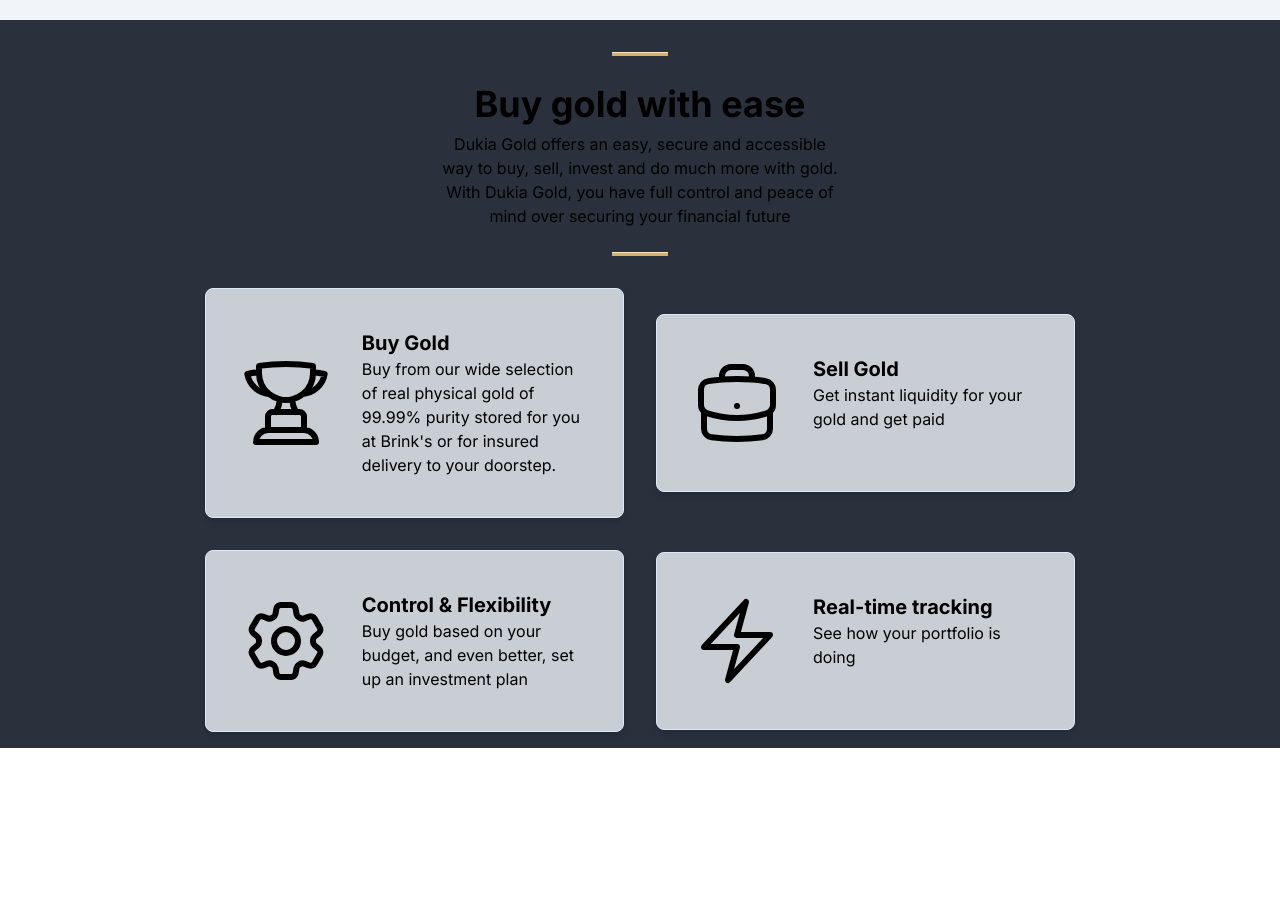
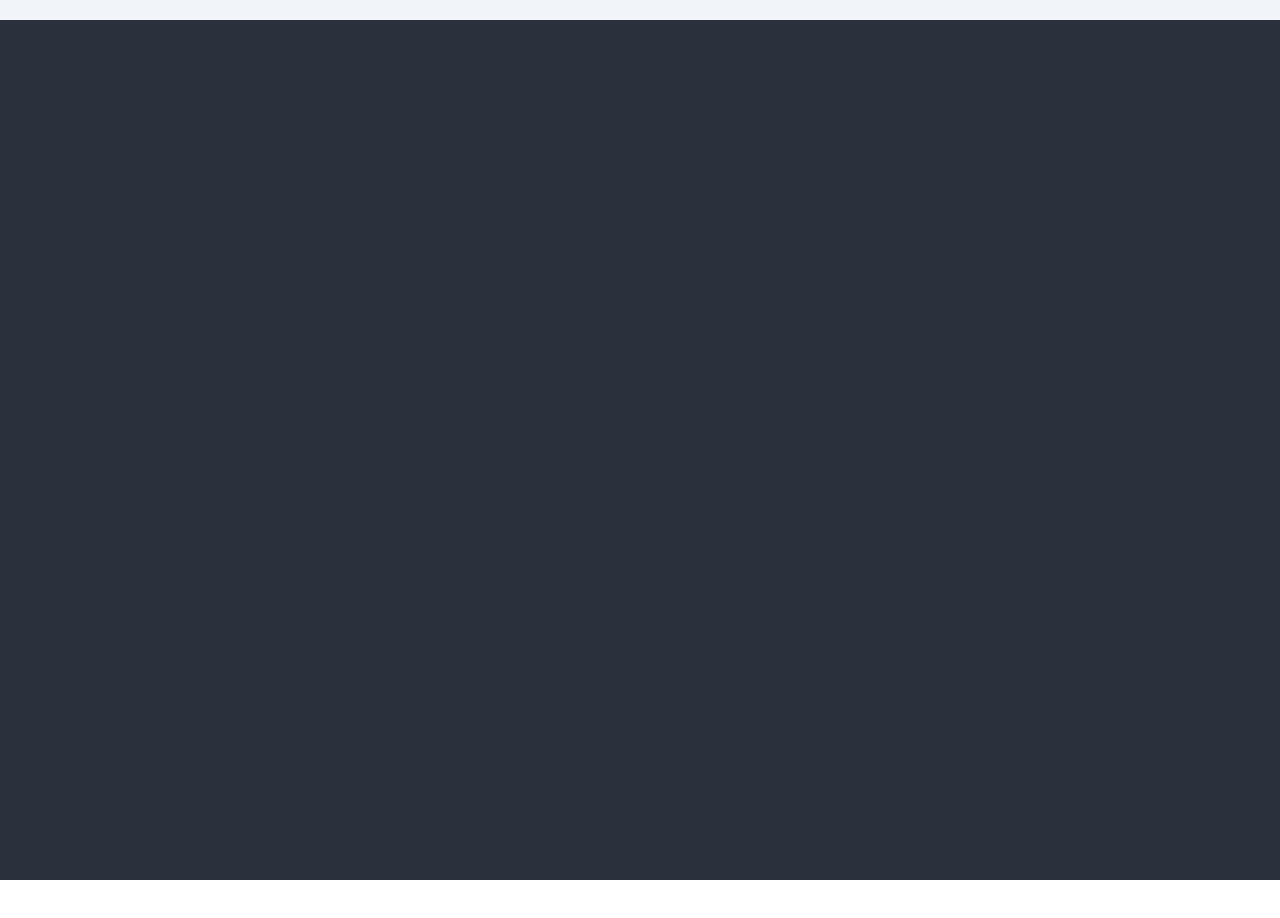
Before and after one commit to Dukia-Gold/dukia-fe-next-ty-1, a Next.js app: page / in a window 1280 px wide. Shown: the part 780-1698 px from the top of the page. Before the commit the page ends 1528 px from the top, so only its background shows below. Built offline with nearby package versions, Linux system fonts and the light colour scheme.

Commit message:
Major changes

```diff
--- a/app/page.tsx
+++ b/app/page.tsx
@@ -4,6 +4,8 @@
 import { useEffect, useState } from "react";
 import { toast, ToastContainer } from "react-toastify";
 import "react-toastify/dist/ReactToastify.css";
+import AOS from "aos";
+import "aos/dist/aos.css"; // You can also use <link> for styles
 
 export default function Home() {
   const [isOnline, setIsOnline] = useState<boolean | null>(null);
@@ -40,14 +42,15 @@
     }
   }, []);
 
+  // AOS.init();
+
   return (
-    <main className="h-[1200px]">
+    <main className="">
       {/* HERO */}
-      <div className="h-screen pt-24 px-3 md:px-12 xl:px-24 py-4 flex flex-col xl:flex-row gap-3 justify-center items-center bg-[#f1f5f9]">
+      <section className="h-screen pt-24 px-3 md:px-12 xl:px-24 py-4 flex flex-col xl:flex-row gap-3 justify-center items-center bg-[#f1f5f9]">
         <Image
           src="https://res.cloudinary.com/dcu3hr3eo/image/upload/v1685716140/Dukia-Gold-Hero_fokz3g.png"
           alt="Gold Bars"
-
           width={1000}
           height={600}
         />
@@ -62,86 +65,193 @@
             metals in Nigeria via a safe and secure trading platform
           </p>
           <div className="flex gap-4">
-            <button className="border hover:bg-dukiaBlue hover:text-white border-dukiaGold px-7 py-3 rounded-3xl">Learn More</button>
-            <button className="bg-dukiaBlue hover:bg-dukiaGold text-white px-7 py-3 rounded-3xl">Buy Gold</button>
+            <button className="border hover:bg-dukiaBlue hover:text-white border-dukiaGold px-7 py-3 rounded-3xl">
+              Learn More
+            </button>
+            <button className="bg-dukiaBlue hover:bg-dukiaGold text-white px-7 py-3 rounded-3xl">
+              Buy Gold
+            </button>
           </div>
         </div>
-      </div>
+      </section>
 
       {/* BUY GOLD WITH EASE */}
-      <div className="flex flex-col px-3 md:px-12 xl:px-24 py-4 bg-dukiaGrey justify-between">
-        <section className=" w-[70%] lg:w-[40%] grid gap-2 p-4 mx-auto delay-[0ms] duration-[600ms] animate-fade-up animate-once animate-duration-[1260ms] animate-delay-[10ms] animate-ease-linear" data-animate-in="animate-fade-up" data-animate-out="animate-fade-down">
+      <section className="flex flex-col gap-8 px-1 md:px-12 xl:px-24 py-20 bg-dukiaGrey justify-between">
+        <div
+          className="grid sm:mx-auto w-[100%] sm:w-[70%] lg:w-[40%] gap-2 py-1 md:p-4"
+          data-aos="fade-up"
+          data-aos-offset="200"
+          data-aos-delay="50"
+          data-aos-duration="800"
+          data-aos-easing="ease-in-out"
+        >
           <hr className="w-14 h-1 bg-dukiaGold mx-auto mb-5" />
-          <h1 className=" font-bold lg:text-4xl md:text-3xl text-2xl light:text-blue dark:text-white text-center">Buy gold with
-              ease</h1>
-          <p className="text-center text-sm text-black dark:text-white md:text-base"> Dukia Gold offers an easy,
-              secure and accessible way to buy, sell, invest and do much more with gold. With Dukia Gold, you have full control and peace of mind over securing your financial future</p>
+          <h1 className=" font-bold lg:text-4xl md:text-3xl text-2xl text-white text-center">
+            Buy gold with ease
+          </h1>
+          <p className="text-center text-sm text-white md:text-base">
+            {" "}
+            Dukia Gold offers an easy, secure and accessible way to buy, sell,
+            invest and do much more with gold. With Dukia Gold, you have full
+            control and peace of mind over securing your financial future
+          </p>
           <hr className="w-14 h-1 bg-dukiaGold mx-auto m-4" />
-        </section>
+        </div>
 
-        <section className="grid w-[80%] mx-auto text-center md:grid-cols-1 lg:grid-cols-2 items-center content-center gap-8">
-          <article className="p-8 py-10  bg-slate-100  ease-in-out duration-300 border border-blue-100 rounded-lg hover:scale-105 hover:shadow-lg shadow-md  bg-opacity-80">
-            <div className="text-smX md:text-base flex flex-row flex-nowrap justify-betweenx">
-              <svg className="text-grey-lite dark:text-slate-700  w-1/3x basis-24 min-w-[96px] " fill="none" stroke="currentColor" stroke-width="1.5" viewBox="0 0 24 24" xmlns="http://www.w3.org/2000/svg" aria-hidden="true">
-                <path stroke-linecap="round" stroke-linejoin="round" d="M16.5 18.75h-9m9 0a3 3 0 013 3h-15a3 3 0 013-3m9 0v-3.375c0-.621-.503-1.125-1.125-1.125h-.871M7.5 18.75v-3.375c0-.621.504-1.125 1.125-1.125h.872m5.007 0H9.497m5.007 0a7.454 7.454 0 01-.982-3.172M9.497 14.25a7.454 7.454 0 00.981-3.172M5.25 4.236c-.982.143-1.954.317-2.916.52A6.003 6.003 0 007.73 9.728M5.25 4.236V4.5c0 2.108.966 3.99 2.48 5.228M5.25 4.236V2.721C7.456 2.41 9.71 2.25 12 2.25c2.291 0 4.545.16 6.75.47v1.516M7.73 9.728a6.726 6.726 0 002.748 1.35m8.272-6.842V4.5c0 2.108-.966 3.99-2.48 5.228m2.48-5.492a46.32 46.32 0 012.916.52 6.003 6.003 0 01-5.395 4.972m0 0a6.726 6.726 0 01-2.749 1.35m0 0a6.772 6.772 0 01-3.044 0"></path>
+        {/* BOXES */}
+        <div className="grid w-[95%] md:w-[80%] mx-auto text-center md:grid-cols-1 lg:grid-cols-2 items-center content-center gap-8">
+          {/* BUY GOLD */}
+          <div
+            data-aos="zoom-in"
+            data-aos-offset="200"
+            data-aos-delay="50"
+            data-aos-duration="800"
+            data-aos-easing="ease-in-out"
+            className=" p-4 sm:py-10 bg-slate-100 ease-in-out duration-300 rounded-lg hover:scale-105 hover:shadow-lg shadow-md  bg-opacity-80"
+          >
+            <div className="text-sm md:text-base flex gap-3 flex-nowrap justify-between">
+              <svg
+                className="text-grey-lite dark:text-slate-700  w-1/3x basis-24 min-w-[96px] "
+                fill="none"
+                stroke="currentColor"
+                strokeWidth="1.5"
+                viewBox="0 0 24 24"
+                xmlns="http://www.w3.org/2000/svg"
+                aria-hidden="true"
+              >
+                <path
+                  strokeLinecap="round"
+                  strokeLinejoin="round"
+                  d="M16.5 18.75h-9m9 0a3 3 0 013 3h-15a3 3 0 013-3m9 0v-3.375c0-.621-.503-1.125-1.125-1.125h-.871M7.5 18.75v-3.375c0-.621.504-1.125 1.125-1.125h.872m5.007 0H9.497m5.007 0a7.454 7.454 0 01-.982-3.172M9.497 14.25a7.454 7.454 0 00.981-3.172M5.25 4.236c-.982.143-1.954.317-2.916.52A6.003 6.003 0 007.73 9.728M5.25 4.236V4.5c0 2.108.966 3.99 2.48 5.228M5.25 4.236V2.721C7.456 2.41 9.71 2.25 12 2.25c2.291 0 4.545.16 6.75.47v1.516M7.73 9.728a6.726 6.726 0 002.748 1.35m8.272-6.842V4.5c0 2.108-.966 3.99-2.48 5.228m2.48-5.492a46.32 46.32 0 012.916.52 6.003 6.003 0 01-5.395 4.972m0 0a6.726 6.726 0 01-2.749 1.35m0 0a6.772 6.772 0 01-3.044 0"
+                ></path>
               </svg>
-              <div className="text-left pl-7" title="A LBMA gold bar is simply a gold bar manufactured by a refiner listed in the Good Delivery list (= LBMA approved refiner). Therefore, a LBMA gold bar is a bullion bar manufactured with the same quality standards as a Good Delivery bar." data-tooltip="A LBMA gold bar is simply a gold bar manufactured by a refiner listed in the Good Delivery list (= LBMA approved refiner). Therefore, a LBMA gold bar is a bullion bar manufactured with the same quality standards as a Good Delivery bar.">
+              <div
+                className="text-left"
+                title="A LBMA gold bar is simply a gold bar manufactured by a refiner listed in the Good Delivery list (= LBMA approved refiner). Therefore, a LBMA gold bar is a bullion bar manufactured with the same quality standards as a Good Delivery bar."
+                data-tooltip="A LBMA gold bar is simply a gold bar manufactured by a refiner listed in the Good Delivery list (= LBMA approved refiner). Therefore, a LBMA gold bar is a bullion bar manufactured with the same quality standards as a Good Delivery bar."
+              >
                 <h2 className="text-blue font-bold text-xl">Buy Gold</h2>
-                Buy from our wide selection of real physical gold of 99.99% purity stored for you at Brink&apos;s or for insured delivery to your doorstep.
+                Buy from our wide selection of real physical gold of 99.99%
+                purity stored for you at Brink&apos;s or for insured delivery to
+                your doorstep.
               </div>
             </div>
-          </article>
+          </div>
 
-          <article className="p-8 py-10    bg-slate-100  ease-in-out duration-300 border border-blue-100 rounded-lg hover:scale-105 hover:shadow-lg shadow-md  bg-opacity-80">
-            <div className="text-smX md:text-base flex flex-row flex-nowrap justify-betweenx">
-              <svg className="text-grey-lite dark:text-slate-700   w-1/3x basis-24 min-w-[96px]" fill="none" stroke="currentColor" stroke-width="1.5" viewBox="0 0 24 24" xmlns="http://www.w3.org/2000/svg" aria-hidden="true">
-                <path stroke-linecap="round" stroke-linejoin="round" d="M20.25 14.15v4.25c0 1.094-.787 2.036-1.872 2.18-2.087.277-4.216.42-6.378.42s-4.291-.143-6.378-.42c-1.085-.144-1.872-1.086-1.872-2.18v-4.25m16.5 0a2.18 2.18 0 00.75-1.661V8.706c0-1.081-.768-2.015-1.837-2.175a48.114 48.114 0 00-3.413-.387m4.5 8.006c-.194.165-.42.295-.673.38A23.978 23.978 0 0112 15.75c-2.648 0-5.195-.429-7.577-1.22a2.016 2.016 0 01-.673-.38m0 0A2.18 2.18 0 013 12.489V8.706c0-1.081.768-2.015 1.837-2.175a48.111 48.111 0 013.413-.387m7.5 0V5.25A2.25 2.25 0 0013.5 3h-3a2.25 2.25 0 00-2.25 2.25v.894m7.5 0a48.667 48.667 0 00-7.5 0M12 12.75h.008v.008H12v-.008z"></path>
+          {/* SELL GOLD */}
+          <div
+            data-aos="zoom-in"
+            data-aos-offset="200"
+            data-aos-delay="50"
+            data-aos-duration="800"
+            data-aos-easing="ease-in-out"
+            className="p-4 sm:py-10 bg-slate-100 ease-in-out duration-300 rounded-lg hover:scale-105 hover:shadow-lg shadow-md  bg-opacity-80"
+          >
+            <div className="text-sm md:text-base flex gap-3 flex-nowrap justify-betweenx">
+              <svg
+                className="text-grey-lite dark:text-slate-700   w-1/3x basis-24 min-w-[96px]"
+                fill="none"
+                stroke="currentColor"
+                strokeWidth="1.5"
+                viewBox="0 0 24 24"
+                xmlns="http://www.w3.org/2000/svg"
+                aria-hidden="true"
+              >
+                <path
+                  strokeLinecap="round"
+                  strokeLinejoin="round"
+                  d="M20.25 14.15v4.25c0 1.094-.787 2.036-1.872 2.18-2.087.277-4.216.42-6.378.42s-4.291-.143-6.378-.42c-1.085-.144-1.872-1.086-1.872-2.18v-4.25m16.5 0a2.18 2.18 0 00.75-1.661V8.706c0-1.081-.768-2.015-1.837-2.175a48.114 48.114 0 00-3.413-.387m4.5 8.006c-.194.165-.42.295-.673.38A23.978 23.978 0 0112 15.75c-2.648 0-5.195-.429-7.577-1.22a2.016 2.016 0 01-.673-.38m0 0A2.18 2.18 0 013 12.489V8.706c0-1.081.768-2.015 1.837-2.175a48.111 48.111 0 013.413-.387m7.5 0V5.25A2.25 2.25 0 0013.5 3h-3a2.25 2.25 0 00-2.25 2.25v.894m7.5 0a48.667 48.667 0 00-7.5 0M12 12.75h.008v.008H12v-.008z"
+                ></path>
               </svg>
-              <div className="text-left pl-7">
+              <div className="text-left">
                 <h2 className="text-blue font-bold text-xl">Sell Gold</h2>
                 Get instant liquidity for your gold and get paid
               </div>
             </div>
-          </article>
+          </div>
 
-          <article className="p-8 py-10  bg-slate-100 ease-in-out duration-300 border border-blue-100 rounded-lg hover:scale-105 hover:shadow-lg shadow-md  bg-opacity-80">
+          {/* CONTROL AND FLEXIBILITY */}
+          <div
+            data-aos="zoom-in"
+            data-aos-offset="200"
+            data-aos-delay="50"
+            data-aos-duration="800"
+            data-aos-easing="ease-in-out"
+            className="p-4 sm:py-10 bg-slate-100 ease-in-out duration-300 rounded-lg hover:scale-105 hover:shadow-lg shadow-md  bg-opacity-80"
+          >
+            <div className="text-smX md:text-base flex gap-3 flex-nowrap  justify-betweenx">
+              <svg
+                className="text-grey-lite dark:text-slate-700  w-1/3x basis-24 min-w-[96px]"
+                fill="none"
+                stroke="currentColor"
+                strokeWidth="1.5"
+                viewBox="0 0 24 24"
+                xmlns="http://www.w3.org/2000/svg"
+                aria-hidden="true"
+              >
+                <path
+                  strokeLinecap="round"
+                  strokeLinejoin="round"
+                  d="M9.594 3.94c.09-.542.56-.94 1.11-.94h2.593c.55 0 1.02.398 1.11.94l.213 1.281c.063.374.313.686.645.87.074.04.147.083.22.127.324.196.72.257 1.075.124l1.217-.456a1.125 1.125 0 011.37.49l1.296 2.247a1.125 1.125 0 01-.26 1.431l-1.003.827c-.293.24-.438.613-.431.992a6.759 6.759 0 010 .255c-.007.378.138.75.43.99l1.005.828c.424.35.534.954.26 1.43l-1.298 2.247a1.125 1.125 0 01-1.369.491l-1.217-.456c-.355-.133-.75-.072-1.076.124a6.57 6.57 0 01-.22.128c-.331.183-.581.495-.644.869l-.213 1.28c-.09.543-.56.941-1.11.941h-2.594c-.55 0-1.02-.398-1.11-.94l-.213-1.281c-.062-.374-.312-.686-.644-.87a6.52 6.52 0 01-.22-.127c-.325-.196-.72-.257-1.076-.124l-1.217.456a1.125 1.125 0 01-1.369-.49l-1.297-2.247a1.125 1.125 0 01.26-1.431l1.004-.827c.292-.24.437-.613.43-.992a6.932 6.932 0 010-.255c.007-.378-.138-.75-.43-.99l-1.004-.828a1.125 1.125 0 01-.26-1.43l1.297-2.247a1.125 1.125 0 011.37-.491l1.216.456c.356.133.751.072 1.076-.124.072-.044.146-.087.22-.128.332-.183.582-.495.644-.869l.214-1.281z"
+                ></path>
+                <path
+                  strokeLinecap="round"
+                  strokeLinejoin="round"
+                  d="M15 12a3 3 0 11-6 0 3 3 0 016 0z"
+                ></path>
+              </svg>
 
-              <div className="text-smX md:text-base flex flex-row flex-nowrap  justify-betweenx">
+              <div className="text-left">
+                <h2 className="text-blue font-bold text-xl">
+                  Control &amp; Flexibility
+                </h2>
+                Buy gold based on your budget, and even better, set up an
+                investment plan
+              </div>
+            </div>
+          </div>
 
-                  <svg className="text-grey-lite dark:text-slate-700  w-1/3x basis-24 min-w-[96px]" fill="none" stroke="currentColor" stroke-width="1.5" viewBox="0 0 24 24" xmlns="http://www.w3.org/2000/svg" aria-hidden="true">
-                      <path stroke-linecap="round" stroke-linejoin="round" d="M9.594 3.94c.09-.542.56-.94 1.11-.94h2.593c.55 0 1.02.398 1.11.94l.213 1.281c.063.374.313.686.645.87.074.04.147.083.22.127.324.196.72.257 1.075.124l1.217-.456a1.125 1.125 0 011.37.49l1.296 2.247a1.125 1.125 0 01-.26 1.431l-1.003.827c-.293.24-.438.613-.431.992a6.759 6.759 0 010 .255c-.007.378.138.75.43.99l1.005.828c.424.35.534.954.26 1.43l-1.298 2.247a1.125 1.125 0 01-1.369.491l-1.217-.456c-.355-.133-.75-.072-1.076.124a6.57 6.57 0 01-.22.128c-.331.183-.581.495-.644.869l-.213 1.28c-.09.543-.56.941-1.11.941h-2.594c-.55 0-1.02-.398-1.11-.94l-.213-1.281c-.062-.374-.312-.686-.644-.87a6.52 6.52 0 01-.22-.127c-.325-.196-.72-.257-1.076-.124l-1.217.456a1.125 1.125 0 01-1.369-.49l-1.297-2.247a1.125 1.125 0 01.26-1.431l1.004-.827c.292-.24.437-.613.43-.992a6.932 6.932 0 010-.255c.007-.378-.138-.75-.43-.99l-1.004-.828a1.125 1.125 0 01-.26-1.43l1.297-2.247a1.125 1.125 0 011.37-.491l1.216.456c.356.133.751.072 1.076-.124.072-.044.146-.087.22-.128.332-.183.582-.495.644-.869l.214-1.281z"></path>
-                      <path stroke-linecap="round" stroke-linejoin="round" d="M15 12a3 3 0 11-6 0 3 3 0 016 0z"></path>
-                  </svg>
+          {/* REAL-TIME TRACKING */}
+          <div
+            data-aos="zoom-in"
+            data-aos-offset="200"
+            data-aos-delay="50"
+            data-aos-duration="800"
+            data-aos-easing="ease-in-out"
+            className="p-4 sm:py-10 bg-slate-100 ease-in-out duration-300 rounded-lg hover:scale-105 hover:shadow-lg shadow-md  bg-opacity-80"
+          >
+            <div className="text-smX md:text-base flex gap-3 flex-nowrap justify-betweenX">
+              <svg
+                className="text-grey-lite dark:text-slate-700  basis-24 min-w-[96px]"
+                fill="none"
+                stroke="currentColor"
+                strokeWidth="1.5"
+                viewBox="0 0 24 24"
+                xmlns="http://www.w3.org/2000/svg"
+                aria-hidden="true"
+              >
+                <path
+                  strokeLinecap="round"
+                  strokeLinejoin="round"
+                  d="M3.75 13.5l10.5-11.25L12 10.5h8.25L9.75 21.75 12 13.5H3.75z"
+                ></path>
+              </svg>
 
-                  <div className="text-left pl-7">
-                      <h2 className="text-blue font-bold text-xl">Control &amp; Flexibility</h2>
+              <div className="text-left">
+                <h2 className="text-blue font-bold text-xl">
+                  Real-time tracking
+                </h2>
+                See how your portfolio is doing
+              </div>
+            </div>
+          </div>
+        </div>
+      </section>
 
-                      Buy gold based on your budget, and even better, set up an
-                      investment plan
-
-                  </div>
-
-              </div>
-          </article>
-          <article className="p-8 py-10   bg-slate-100  ease-in-out duration-300 border border-blue-100 rounded-lg hover:scale-105 hover:shadow-lg shadow-md  bg-opacity-80">
-
-              <div className="text-smX md:text-base flex flex-row flex-nowrap justify-betweenX">
-                  <svg className="text-grey-lite dark:text-slate-700  basis-24 min-w-[96px]" fill="none" stroke="currentColor" stroke-width="1.5" viewBox="0 0 24 24" xmlns="http://www.w3.org/2000/svg" aria-hidden="true">
-                      <path stroke-linecap="round" stroke-linejoin="round" d="M3.75 13.5l10.5-11.25L12 10.5h8.25L9.75 21.75 12 13.5H3.75z"></path>
-                  </svg>
-
-                  <div className="text-left pl-7">
-                      <h2 className="text-blue font-bold text-xl">Real-time tracking</h2>See how your
-                      portfolio is doing
-                  </div>
-              </div>
-          </article>
-        </section>
-      </div>
-
-      <div id="Insight-tag" className="grid w-[100%] gap-8 dark:text-black  mb-20">
-
-      </div>
+      <div
+        id="Insight-tag"
+        className="grid w-[100%] gap-8 dark:text-black  mb-20"
+      ></div>
 
       {/* {isOnline === null ? (
         <p>Checking network status...</p>
--- a/components/Header.tsx
+++ b/components/Header.tsx
@@ -79,12 +79,18 @@
 
             <FaCartShopping size={24} color="white" />
           </div>
+
+          <Link href="/login">
             <button className="text-dukiaBlue bg-white border border-dukiaGold px-4 py-1 rounded-3xl hover:bg-dukiaBlue hover:text-white">
               Login
             </button>
+          </Link>
+
+          <Link href="/register">
             <button className="bg-dukiaBlue text-white py-1 px-4 rounded-3xl hover:bg-dukiaGold">
               Get Started
             </button>
+          </Link>
         </div>
 
         <GiHamburgerMenu
--- a/package.json
+++ b/package.json
@@ -10,6 +10,7 @@
   },
   "dependencies": {
     "@material-tailwind/react": "^2.1.9",
+    "aos": "^3.0.0-beta.6",
     "next": "14.2.3",
     "react": "^18",
     "react-dom": "^18",
@@ -17,6 +18,7 @@
     "react-toastify": "^10.0.5"
   },
   "devDependencies": {
+    "@types/aos": "^3.0.7",
     "@types/node": "^20",
     "@types/react": "^18",
     "@types/react-dom": "^18",
```
Also changed, not shown: app/login/page.tsx (added, +12 -0 lines), app/register/page.tsx (added), 1 other file (tests, documents, lock files or other folders). Lines whose indentation alone changed are shown as unchanged.
